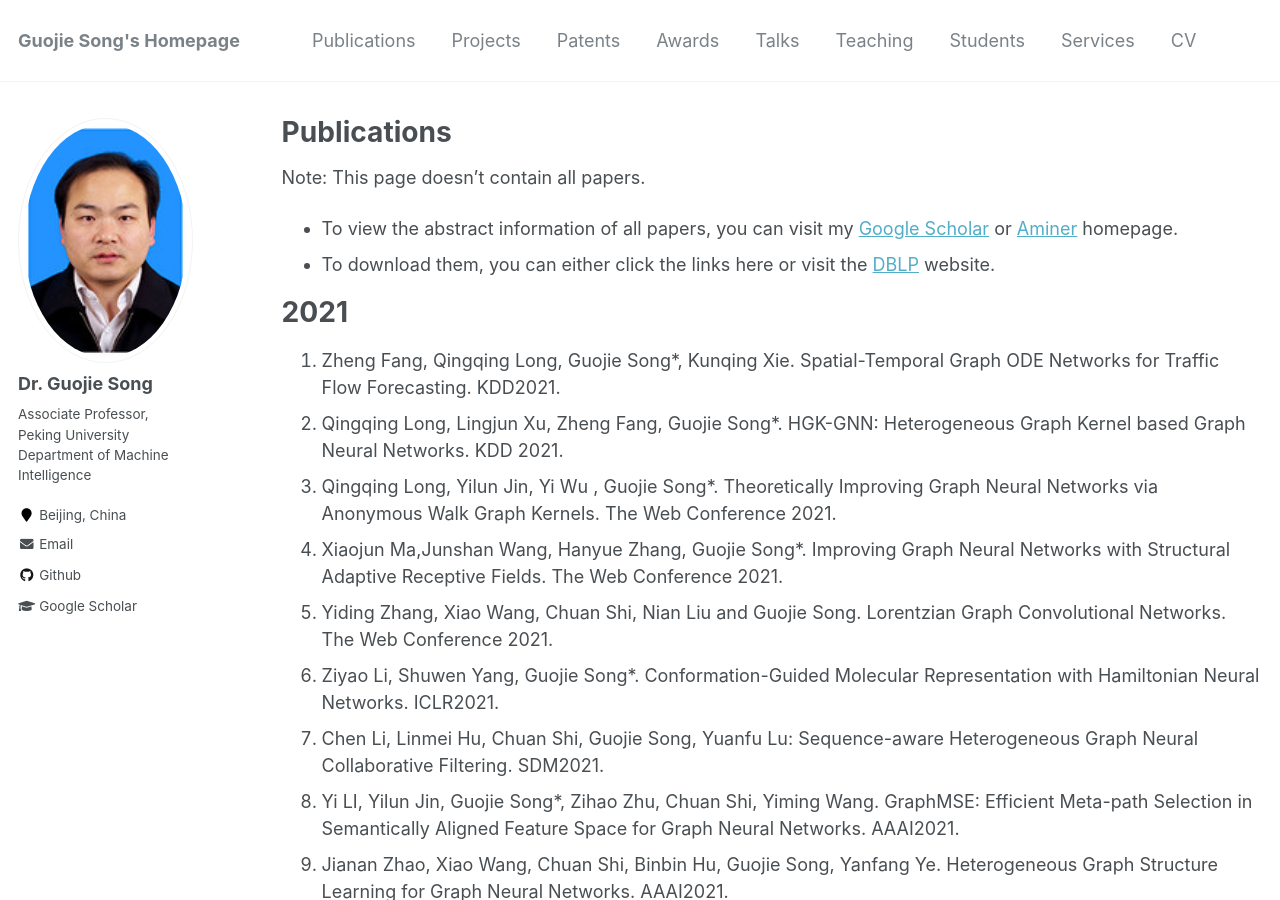
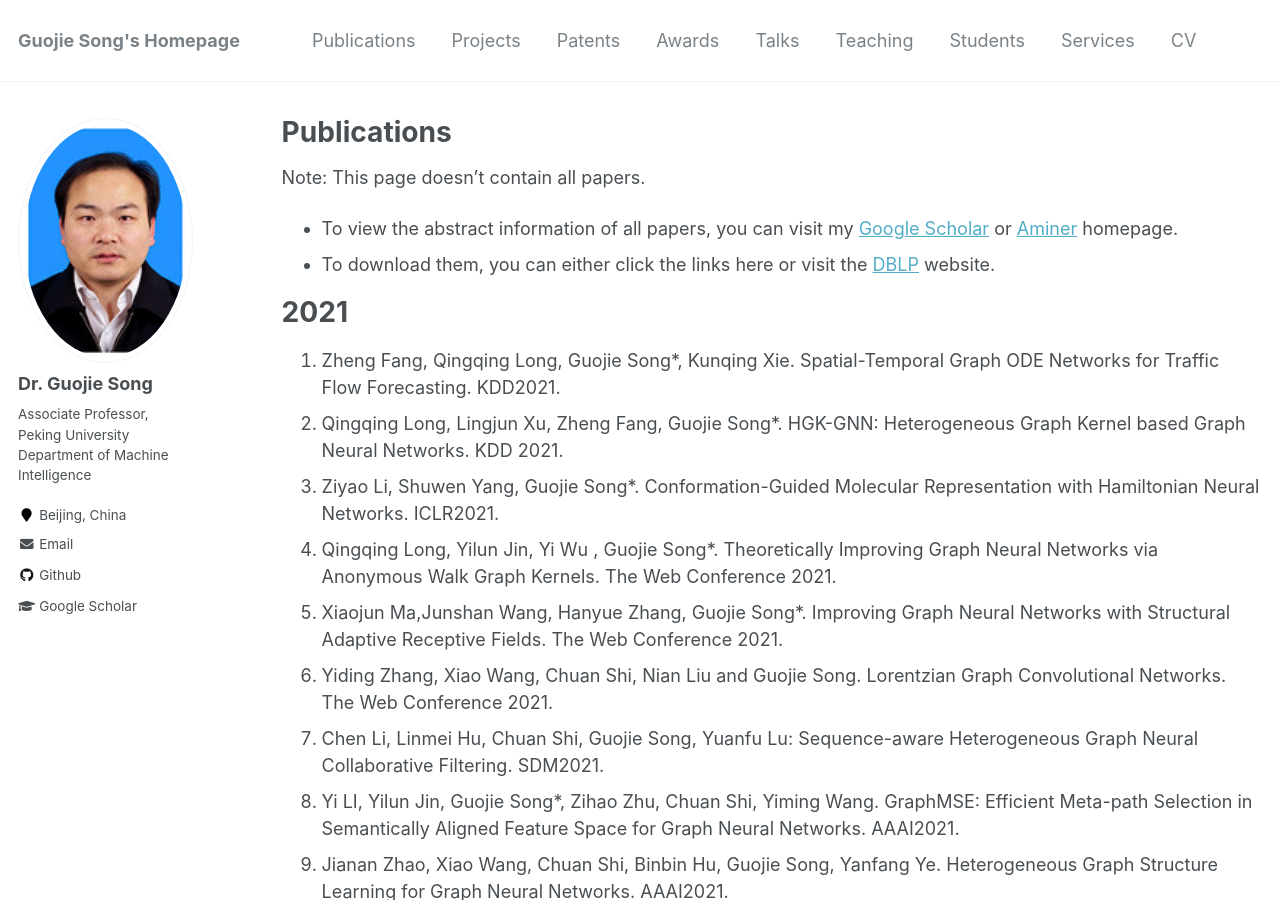
Before and after one commit to gjsong-pku/gjsong-pku.github.io, a Jekyll site: the page built from _pages/publications.md, in a window 1280 px wide and 900 px high. Built offline with Jekyll 4.4.1, drawn with Linux system fonts in a browser that asks for light colours.

```diff
--- a/_pages/publications.md
+++ b/_pages/publications.md
@@ -14,10 +14,10 @@ Note: This page doesn't contain all papers.
 # 2021
 7. Zheng Fang, Qingqing Long, Guojie Song*, Kunqing Xie. Spatial-Temporal Graph ODE Networks for Traffic Flow Forecasting. KDD2021.
 8. Qingqing Long, Lingjun Xu, Zheng Fang, Guojie Song*. HGK-GNN: Heterogeneous Graph Kernel based Graph Neural Networks. KDD 2021.
-9.  Qingqing Long, Yilun Jin, Yi Wu , Guojie Song*. Theoretically Improving Graph Neural Networks via Anonymous Walk Graph Kernels. The Web Conference 2021.
-10. Xiaojun Ma,Junshan Wang, Hanyue Zhang, Guojie Song*. Improving Graph Neural Networks with Structural Adaptive Receptive Fields. The Web Conference 2021.
-11. Yiding Zhang, Xiao Wang, Chuan Shi, Nian Liu and Guojie Song. Lorentzian Graph Convolutional Networks. The Web Conference 2021.
-12. Ziyao Li, Shuwen Yang, Guojie Song*. Conformation-Guided Molecular Representation with Hamiltonian Neural Networks. ICLR2021.
+9. Ziyao Li, Shuwen Yang, Guojie Song*. Conformation-Guided Molecular Representation with Hamiltonian Neural Networks. ICLR2021.
+10. Qingqing Long, Yilun Jin, Yi Wu , Guojie Song*. Theoretically Improving Graph Neural Networks via Anonymous Walk Graph Kernels. The Web Conference 2021.
+11. Xiaojun Ma,Junshan Wang, Hanyue Zhang, Guojie Song*. Improving Graph Neural Networks with Structural Adaptive Receptive Fields. The Web Conference 2021.
+12. Yiding Zhang, Xiao Wang, Chuan Shi, Nian Liu and Guojie Song. Lorentzian Graph Convolutional Networks. The Web Conference 2021.
 13. Chen Li, Linmei Hu, Chuan Shi, Guojie Song, Yuanfu Lu: Sequence-aware Heterogeneous Graph Neural Collaborative Filtering. SDM2021.
 14. Yi LI, Yilun Jin, Guojie Song*, Zihao Zhu, Chuan Shi, Yiming Wang. GraphMSE: Efficient Meta-path Selection in Semantically Aligned Feature Space for Graph Neural Networks. AAAI2021.
 15.	Jianan Zhao, Xiao Wang, Chuan Shi, Binbin Hu, Guojie Song, Yanfang Ye. Heterogeneous Graph Structure Learning for Graph Neural Networks. AAAI2021.
```
